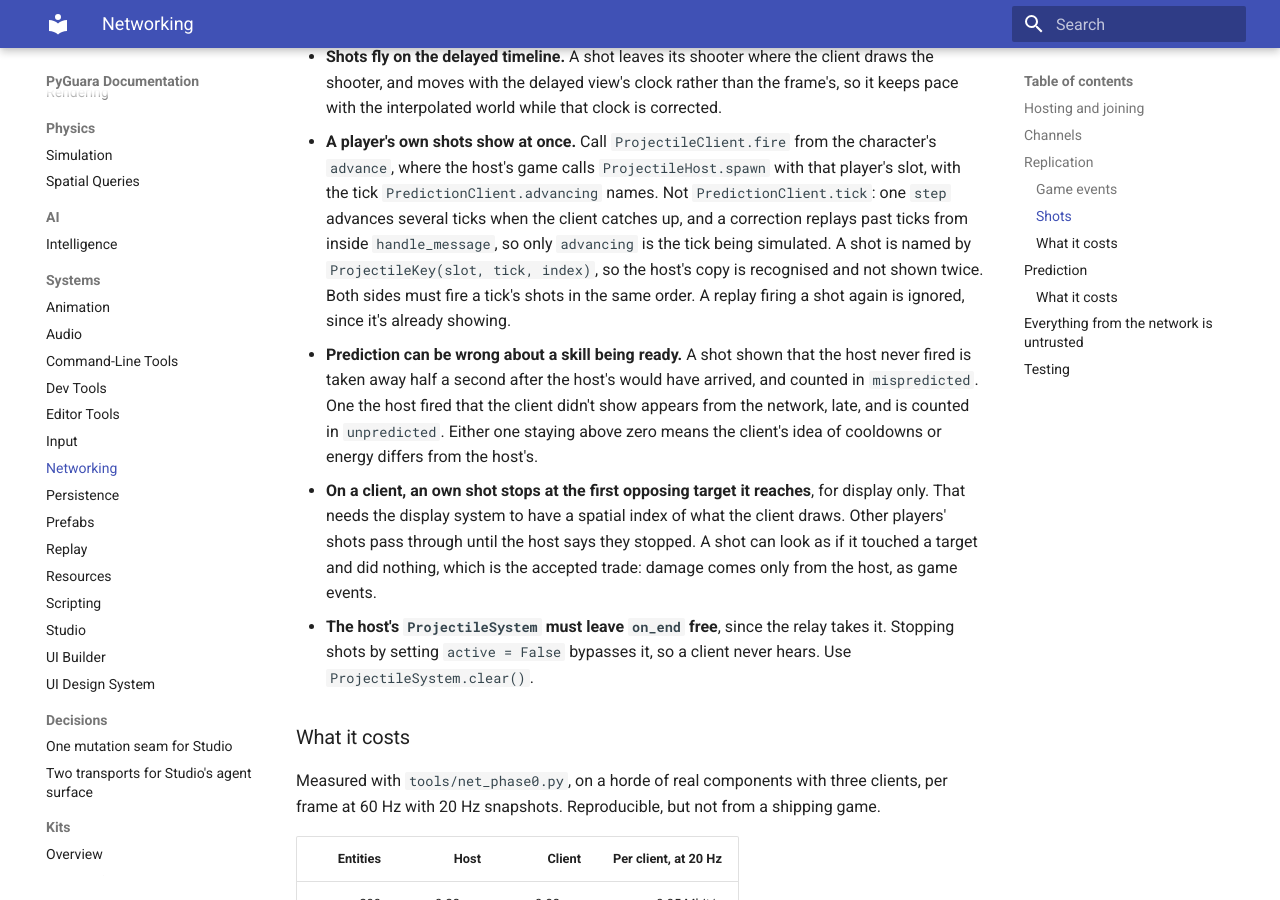
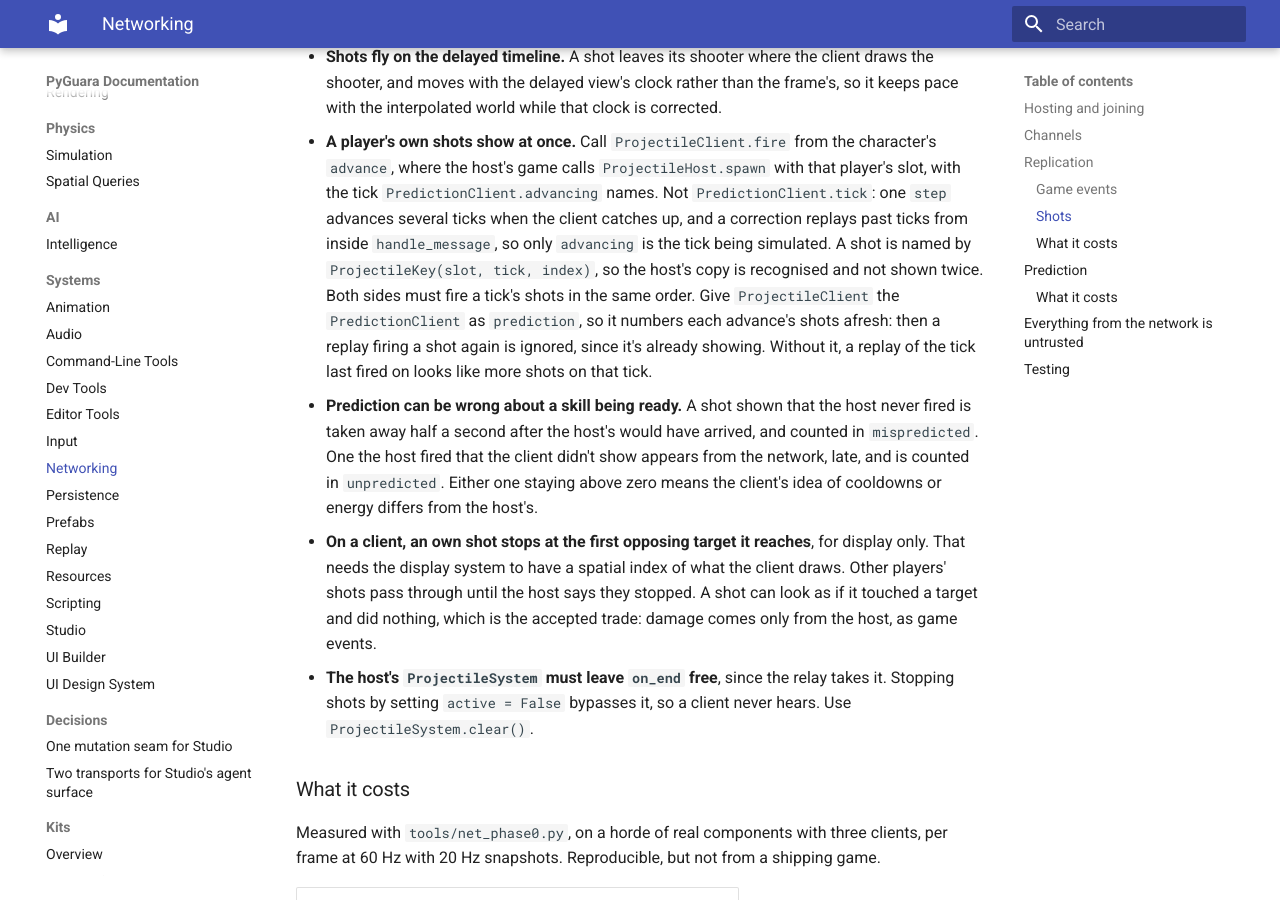
Before and after one commit to Wedeueis/pyguara, an MkDocs documentation site: the page built from docs/systems/networking.md, in a window 1280 px wide and 900 px high, scrolled down 4579 px. Built offline with MkDocs 1.6.1 and Material for MkDocs 9.7.7, drawn with Linux system fonts in a browser that asks for light colours.

Commit message:
docs(net): give ProjectileClient the prediction
Co-Authored-By: Claude Opus 5.5 <noreply@anthropic.com>

```diff
--- a/docs/systems/networking.md
+++ b/docs/systems/networking.md
@@ -206,8 +206,10 @@ A client draws from `projectile.payload`, a `NetShot` carrying the shot's kind.
   several ticks when the client catches up, and a correction replays past ticks from inside
   `handle_message`, so only `advancing` is the tick being simulated. A shot is named by
   `ProjectileKey(slot, tick, index)`, so the host's copy is recognised and not shown twice.
-  Both sides must fire a tick's shots in the same order. A replay firing a shot again is
-  ignored, since it's already showing.
+  Both sides must fire a tick's shots in the same order. Give `ProjectileClient` the
+  `PredictionClient` as `prediction`, so it numbers each advance's shots afresh: then a replay
+  firing a shot again is ignored, since it's already showing. Without it, a replay of the tick
+  last fired on looks like more shots on that tick.
 - **Prediction can be wrong about a skill being ready.** A shot shown that the host never fired
   is taken away half a second after the host's would have arrived, and counted in
   `mispredicted`. One the host fired that the client didn't show appears from the network, late,
```
